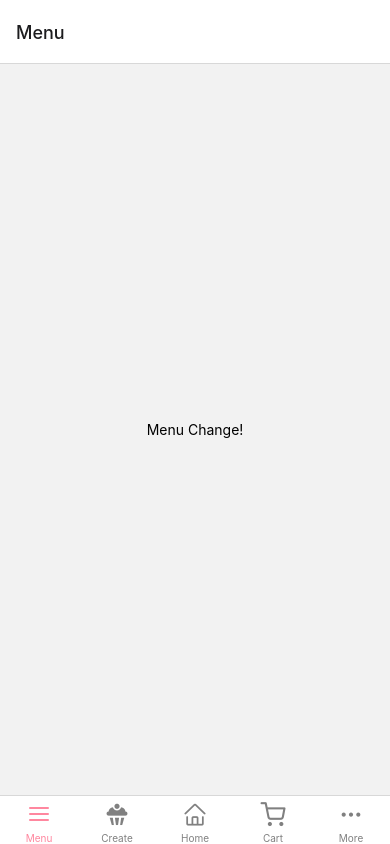
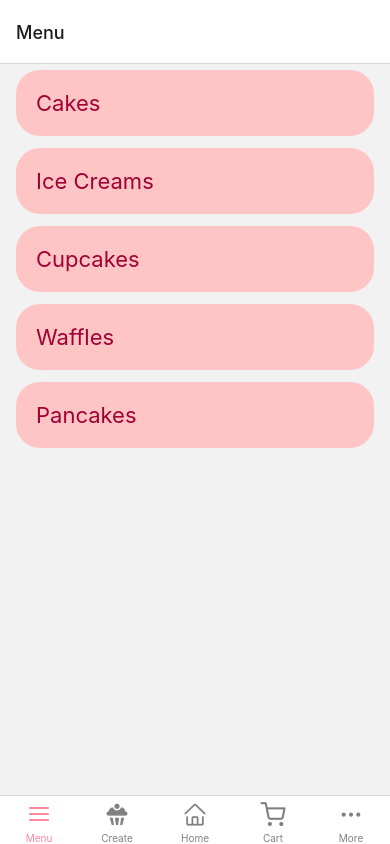
Before and after one commit to lmndang/Dessertale, a React Native app: screen /Menu in a window 390 px wide. Built offline with nearby package versions, Linux system fonts and the light colour scheme.

Commit message:
Add Flat List to Menu Screen

```diff
--- a/App.js
+++ b/App.js
@@ -1,5 +1,4 @@
 import * as React from "react";
-import { Text, View, StyleSheet } from "react-native";
 import { NavigationContainer } from "@react-navigation/native";
 import { createBottomTabNavigator } from "@react-navigation/bottom-tabs";
 
@@ -11,7 +10,7 @@ import MenuScreen from "./components/MenuScreen";
 import CreateScreen from "./components/CreateScreen";
 import HomeScreen from "./components/HomeScreen";
 import CartScreen from "./components/CartScreen";
-import MoreScreen from "./components/MenuScreen";
+import MoreScreen from "./components/MoreScreen";
 
 
 const Tab = createBottomTabNavigator();
--- a/components/MenuScreen.js
+++ b/components/MenuScreen.js
@@ -1,13 +1,89 @@
-import * as React from "react";
-import { Text, View } from "react-native";
-import styles from "./Styles";
+import React, { useState } from "react";
+import {FlatList, SafeAreaView, StatusBar, StyleSheet, Text, TouchableOpacity } from "react-native";
+import { createStackNavigator } from "react-navigation-stack";
+
+const ITEMS = [
+  {
+    id: "1",
+  name: "Cakes",
+  image: "",
+},
+  {
+    id: "2",
+  name: "Ice Creams",
+  image: "",
+},
+  {
+    id: "3",
+  name: "Cupcakes",
+  image: "",
+},
+  {
+    id: "4",
+  name: "Waffles",
+  image: "",
+},
+  {
+    id: "5",
+  name: "Pancakes",
+  image: "",
+},];
+
+// items.fill(null)
+// .map((v, i) => ({key: i.toString(), title: `${v}`}))
+
+const Item = ({ item, onPress, backgroundColor, textColor }) => (
+  <TouchableOpacity onPress={onPress} style={[style.item, backgroundColor]}>
+    <Text style={[style.name, textColor]}>{item.name}</Text>
+  </TouchableOpacity>
+);
+
+import Products from "./components/Products";
 
 const MenuScreen = () => {
+  const [selectedId, setSelectedId] = useState(null);
+
+  const renderItem = ({ item }) => {
+    const backgroundColor = item.id === selectedId ? "#FF869E" : "#FFC4C4";
+    const color = item.id === selectedId ? "white" : "#A10035";
+
+    return (
+      <Item
+        item={item}
+        onPress={() => setSelectedId(item.id)}
+        backgroundColor={{ backgroundColor }}
+        textColor={{ color }}
+      />
+    );
+  };
+
   return (
-    <View style={styles.container}>
-      <Text>Menu Change!</Text>
-    </View>
+    <SafeAreaView style={style.container}>
+      <FlatList
+        data={ITEMS}
+        renderItem={renderItem}
+        keyExtractor={(item) => item.id}
+        extraData={selectedId}
+      />
+    </SafeAreaView>
   );
 };
 
+const style = StyleSheet.create({
+  container: {
+    flex: 1,
+    marginTop: StatusBar.currentHeight || 0,
+
+  },
+  item: {
+    borderRadius: 24,
+    padding: 20,
+    marginVertical: 6,
+    marginHorizontal: 16,
+  },
+  name: {
+    fontSize: 22,
+  },
+});
+
 export default MenuScreen;
--- /dev/null
+++ b/components/Products.js
@@ -0,0 +1,13 @@
+import * as React from "react";
+import { Text, View } from "react-native";
+import styles from "./Styles";
+
+//Home Screen
+const Products = () => {
+  return (
+    <View style={styles.container}>
+      <Text>Our products!</Text>
+    </View>
+  );
+};
+export default Products;
```
